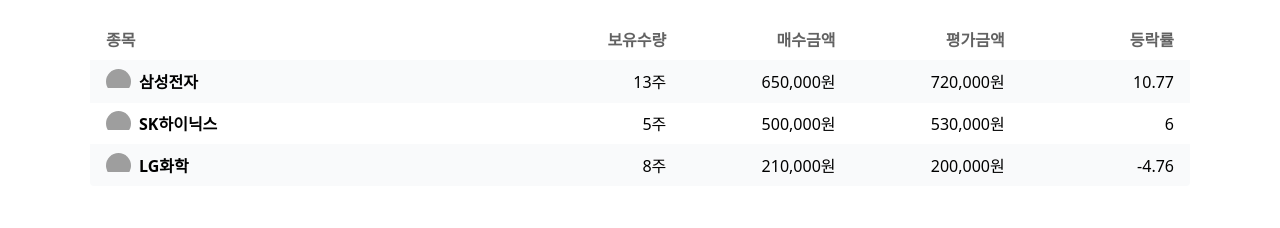
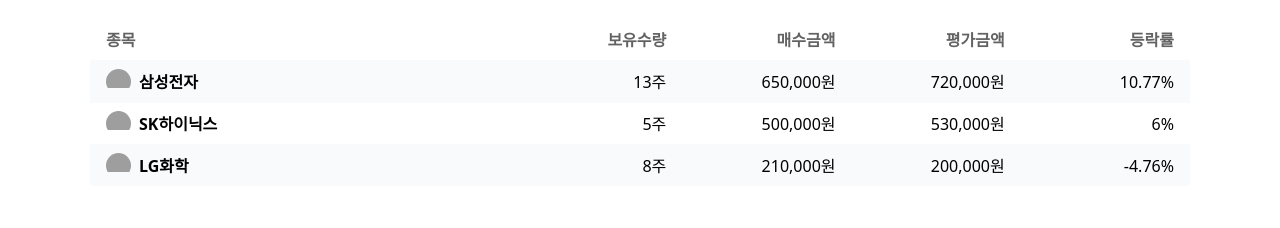
Before and after one commit to IT-s-Okay-to-Lose/FE, a React (Vite) app: page /overview in a window 1280 px wide. Shown: the part 342-570 px from the top of the page. Built offline with nearby package versions, Linux system fonts and the light colour scheme; grey boxes are pictures that could not be loaded.

Commit message:
Fix: 등락률 단위 추가

```diff
--- a/src/features/investmentStatus/ui/InvestmentStatus.tsx
+++ b/src/features/investmentStatus/ui/InvestmentStatus.tsx
@@ -6,10 +6,10 @@
 } from "@tanstack/react-table";
 import { useMemo } from "react";
 
+import type { StockPortfolio } from "@/entities/stock/stock.entity";
+import { mockPortfolioData } from "@/entities/stock/stock.mock";
 import Typography from "@/shared/components/atoms/Typography";
 import URL from "@/shared/constants/URL";
-import type { StockPortfolio } from "@/entities/stock/stock.entity";
-import { mockPortfolioData } from "@/entities/stock/stock.mock";
 import cn from "@/shared/utils/cn";
 import { formatNumber } from "@/shared/utils/format";
 import { useNavigate } from "react-router-dom";
@@ -79,7 +79,7 @@
         header: "등락률",
         cell: (info) => {
           const fluctuationRate = info.getValue() as number;
-          return <Typography.P1>{`${fluctuationRate}`}</Typography.P1>;
+          return <Typography.P1>{`${fluctuationRate}%`}</Typography.P1>;
         },
       },
     ],
```
